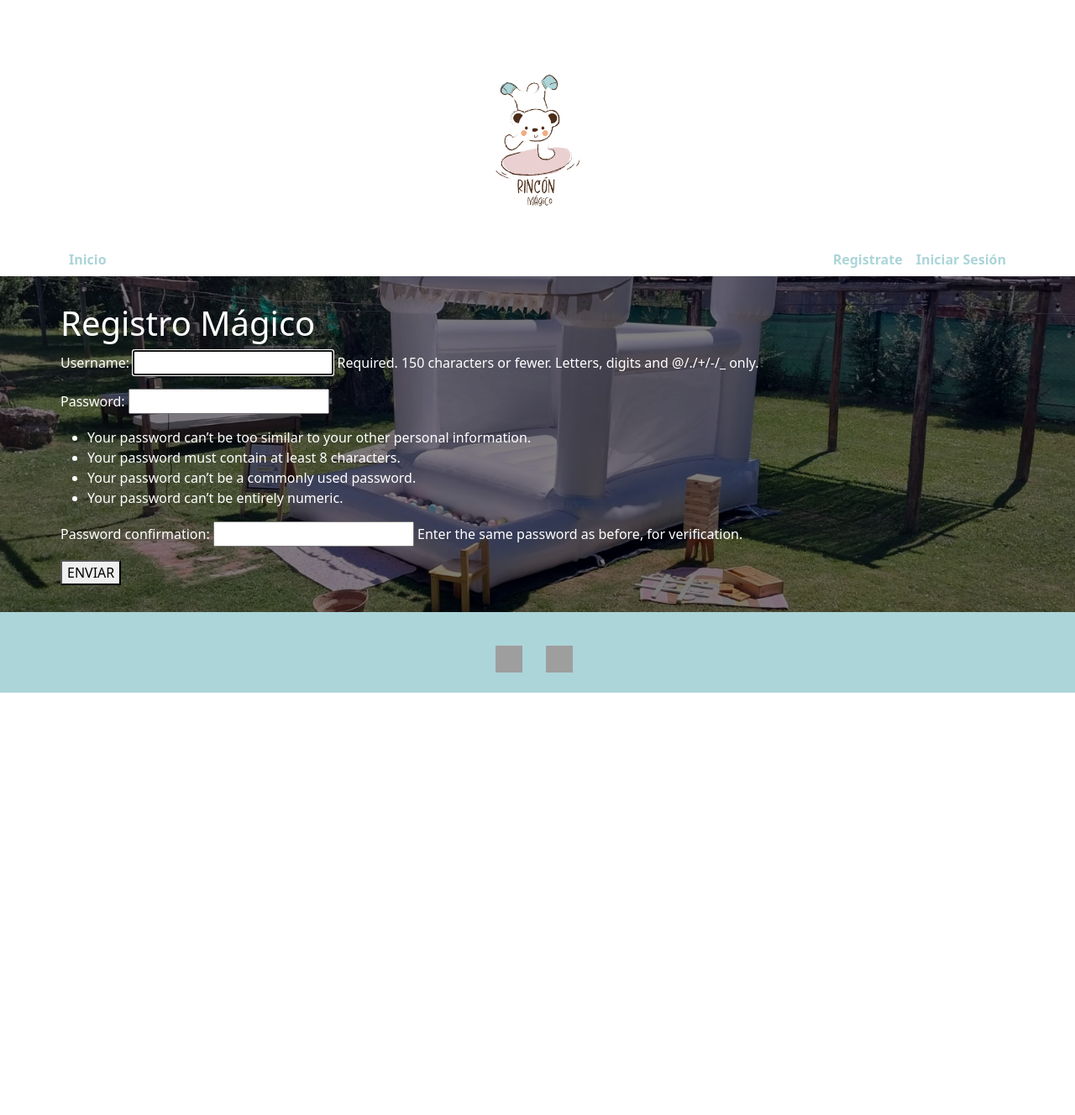
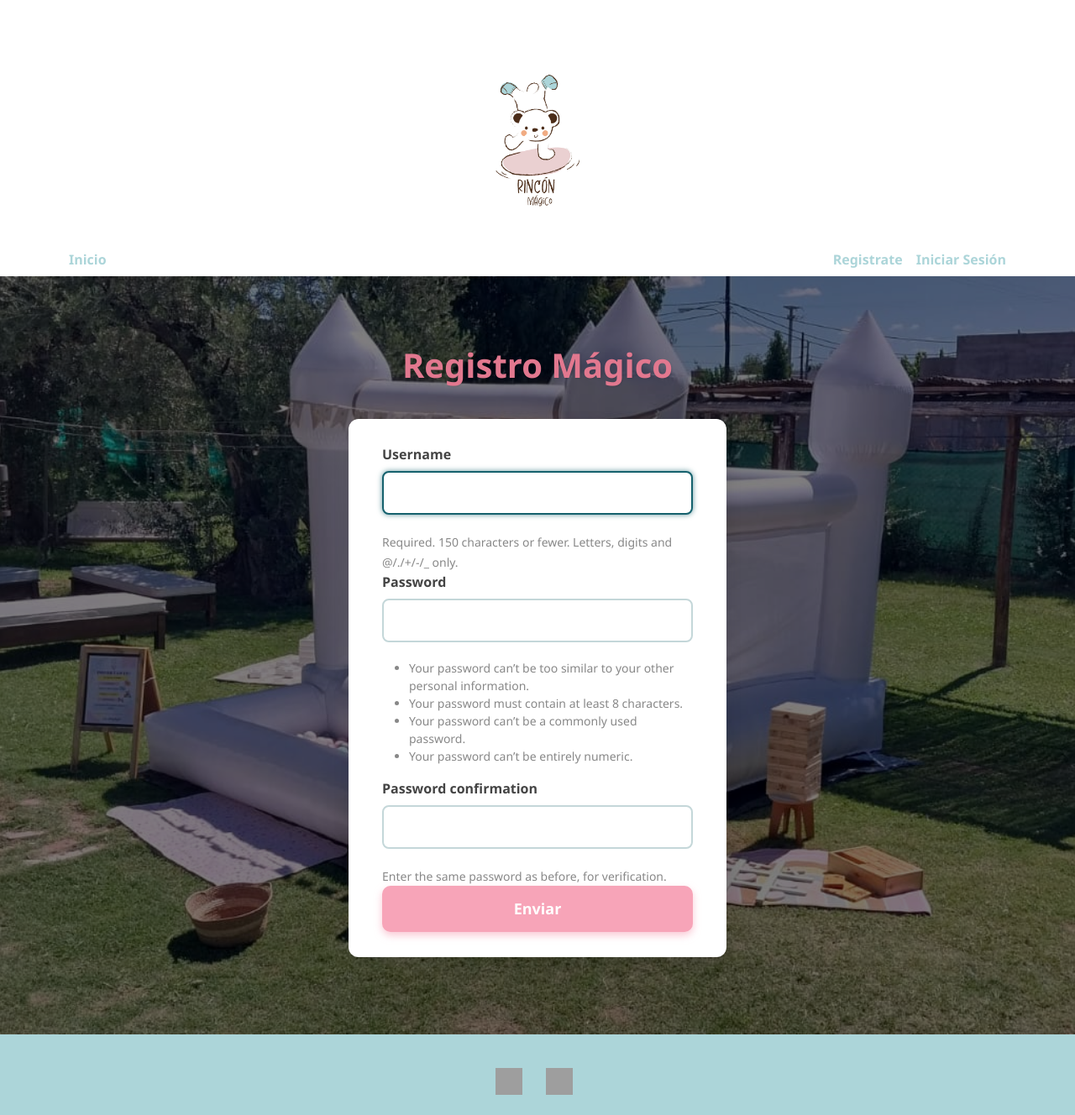
Before and after one commit to marianodl90/Rincon-Magico, a Django app: page /register/ in a window 1280 px wide. Shown: the whole page at 84% size. Before the commit the page ends 825 px from the top, so only its background shows below. Run offline with Django 5.2, Linux system fonts and the light colour scheme; grey boxes are pictures that could not be loaded.

Commit message:
diseño del registro

```diff
--- a/rinconapp/templates/rinconapp/registro.html
+++ b/rinconapp/templates/rinconapp/registro.html
@@ -2,11 +2,95 @@
 {% load static %}
 
 {% block content %}
+<style>
+    body {
+        background: linear-gradient(135deg, #7bd5d1, #d9f0f7);
+        font-family: 'Segoe UI', Tahoma, Geneva, Verdana, sans-serif;
+        color: #333;
+    }
+
+    h1 {
+        text-align: center;
+        margin-top: 50px;
+        font-weight: 700;
+        color: #e2788f;
+        text-shadow: 1px 1px 2px rgba(0, 0, 0, 0.1);
+    }
+
+    form {
+        background-color: white;
+        max-width: 450px;
+        margin: 40px auto 60px;
+        padding: 30px 40px;
+        border-radius: 12px;
+        box-shadow: 0 8px 20px rgba(0, 0, 0, 0.1);
+        transition: box-shadow 0.3s ease;
+    }
+
+    form:hover {
+        box-shadow: 0 12px 30px rgba(0, 0, 0, 0.15);
+    }
+
+    label {
+        display: block;
+        margin-bottom: 8px;
+        font-weight: 600;
+        color: #444;
+    }
+
+    input,
+    select,
+    textarea {
+        width: 100%;
+        padding: 12px 14px;
+        margin-bottom: 20px;
+        border: 2px solid #c4d7d9;
+        border-radius: 8px;
+        font-size: 16px;
+        font-weight: 500;
+        transition: border-color 0.3s ease;
+    }
+
+    input:focus,
+    select:focus,
+    textarea:focus {
+        outline: none;
+        border-color: #15616d;
+        box-shadow: 0 0 6px #15616daa;
+    }
+
+    button {
+        width: 100%;
+        padding: 14px 0;
+        background-color: #f7a4b8;
+        border: none;
+        border-radius: 10px;
+        color: white;
+        font-weight: 700;
+        font-size: 18px;
+        cursor: pointer;
+        transition: background-color 0.3s ease;
+        box-shadow: 0 4px 10px #f7a4b899;
+    }
+
+    button:hover {
+        background-color: #e2788f;
+    }
+</style>
 
 <h1>Registro Mágico</h1>
-<form action="" method="POST">
+<form action="" method="POST" novalidate>
     {% csrf_token %}
-    {{ form.as_p }}
-    <button type="submit">ENVIAR</button>
+    {% for field in form %}
+    <label for="{{ field.id_for_label }}">{{ field.label }}</label>
+    {{ field }}
+    {% if field.help_text %}
+    <small style="color:#888;">{{ field.help_text }}</small>
+    {% endif %}
+    {% for error in field.errors %}
+    <div style="color: #e2788f; font-weight: 600;">{{ error }}</div>
+    {% endfor %}
+    {% endfor %}
+    <button type="submit">Enviar</button>
 </form>
 {% endblock %}
```
Also changed, not shown: rinconapp/forms.py (+29 -14 lines).
